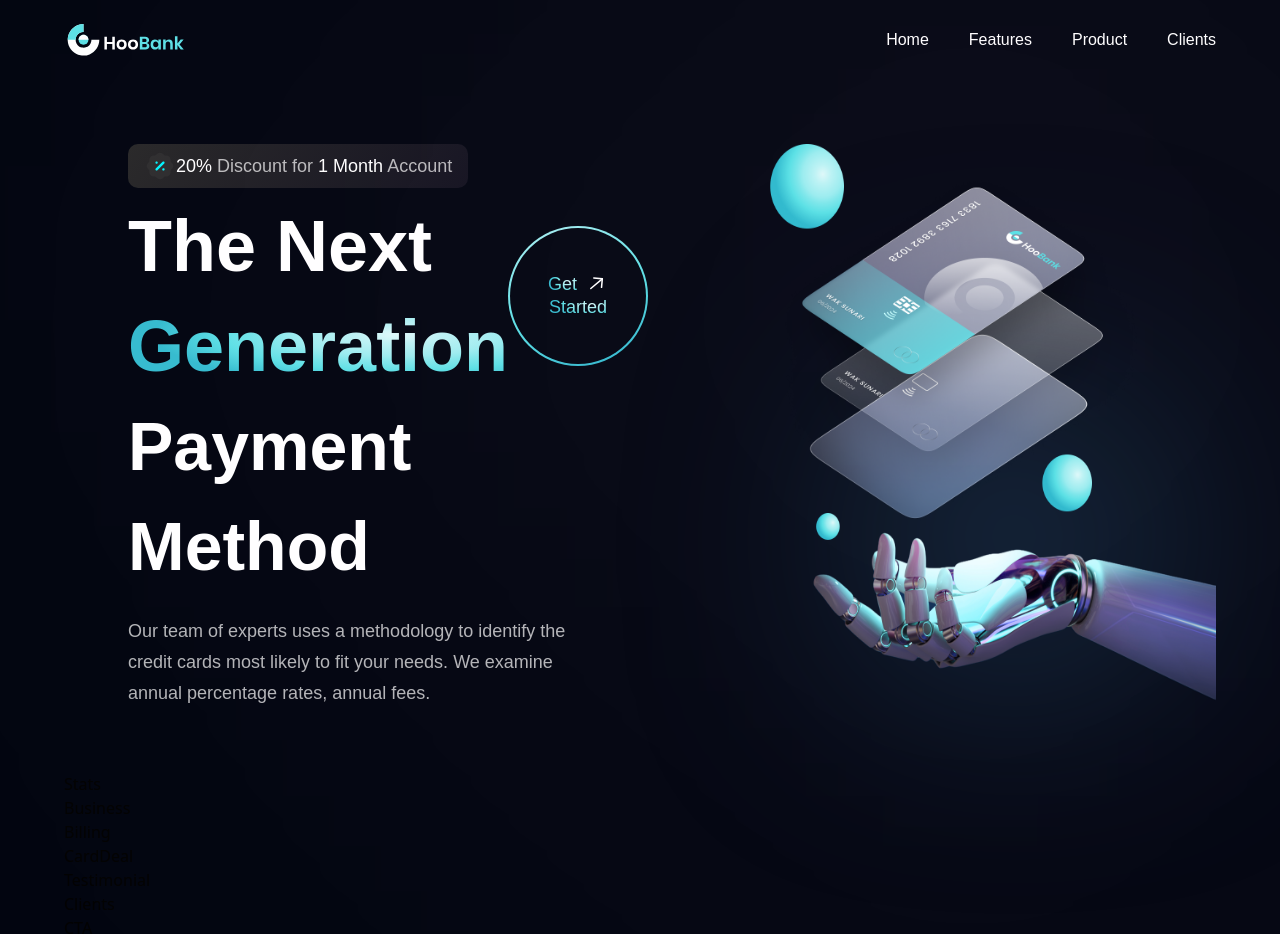
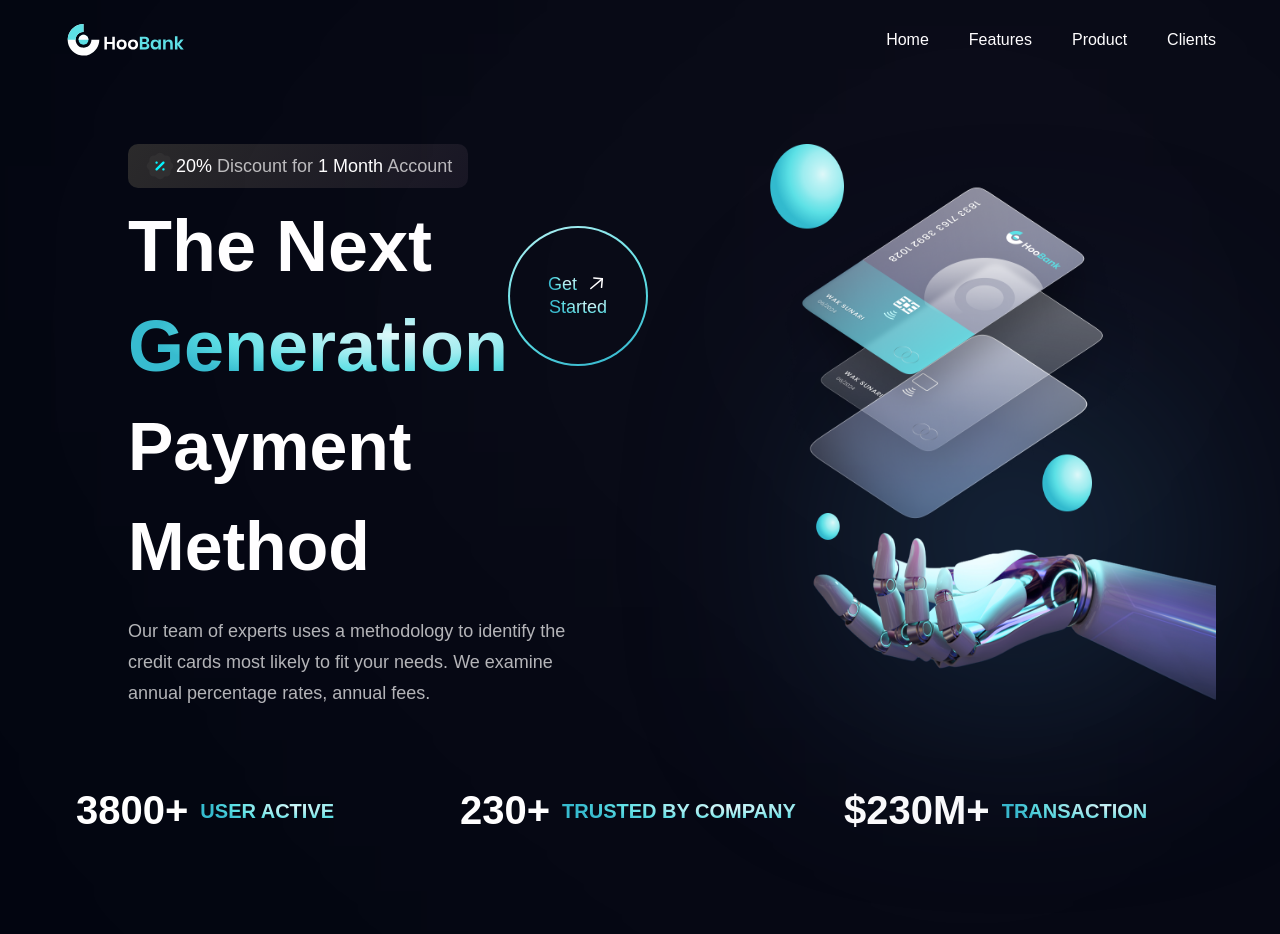
Before and after one commit to Swoad-11/Responsive_Bank_Website, a React (Vite) app in the folder bank_app/: page / in a window 1280 px wide. Shown: the top 934 px of the page. Built offline with nearby package versions, Linux system fonts and the light colour scheme.

Commit message:
stats component done

```diff
--- a/bank_app/index.html
+++ b/bank_app/index.html
@@ -3,7 +3,7 @@
 
 <head>
   <meta charset="UTF-8" />
-  <link rel="icon" type="image/svg+xml" href="./public/logo.svg" />
+  <link rel="icon" type="image/svg+xml" href="/logo.svg" />
   <meta name="viewport" content="width=device-width, initial-scale=1.0" />
   <title>Hoo Bank</title>
 </head>
--- a/bank_app/src/components/Stats.jsx
+++ b/bank_app/src/components/Stats.jsx
@@ -1,9 +1,18 @@
 import React from 'react'
+import { stats } from '../constants';
+import styles from '../style';
 
-const Stats = () => {
-    return (
-        <div>Stats</div>
-    )
-}
+const Stats = () =>
+(
+    <section className={`${styles.flexCenter} flex-row flex-wrap sm:mb-20 mb-6`}>
+        {stats.map((stat) => (
+            <div key={stat.id} className={`flex-1 flex justify-start items-center flex-row m-3`}>
+                <h4 className='font-poppins font-semibold xs:text-[40px] text-[30px] xs:leading-[53px] leading-[43px] text-white'>{stat.value}</h4>
+                <p className='font-poppins font-semibold xs:text-[20px] text-[15px] xs:leading-[26px] leading-[21px] text-gradient uppercase ml-3'>{stat.title}</p>
+            </div>
+        ))}
+    </section>
+)
+
 
 export default Stats
```
